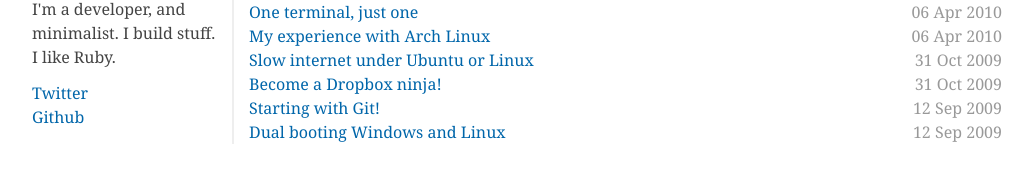
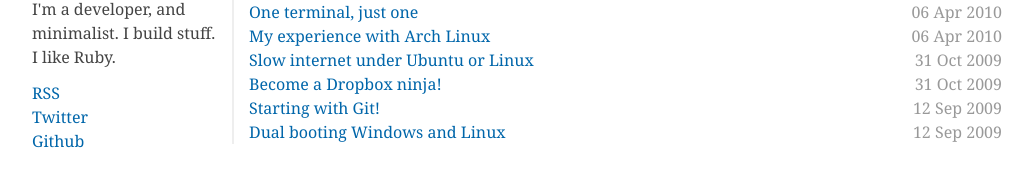
Before and after one commit to igor47/blog, a Jekyll site: the page built from index.html, in a window 1280 px wide. Shown: the part 146-333 px from the top of the page, without its empty margins (18-1051 px from the left). Built offline with Jekyll 4.4.1, drawn with Linux system fonts in a browser that asks for light colours; Markdown is read by kramdown in place of the engine named in the settings.

Commit message:
RSS link.

```diff
--- a/_layouts/default.html
+++ b/_layouts/default.html
@@ -22,6 +22,7 @@
         <p>I'm a developer, and minimalist. I build stuff.<br/> I like Ruby.</p>
 
         <ul id="links">
+          <li><a href="http://feeds.feedburner.com/Sirupsen">RSS</a></li>
           <li><a href="http://twitter.com/Sirupsen">Twitter</a></li>
           <li><a href="http://github.com/Sirupsen">Github</a></li>
         </ul>
```
